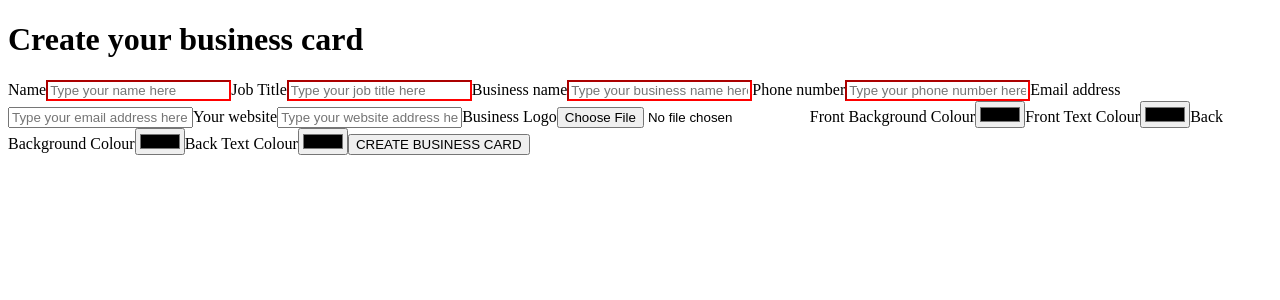
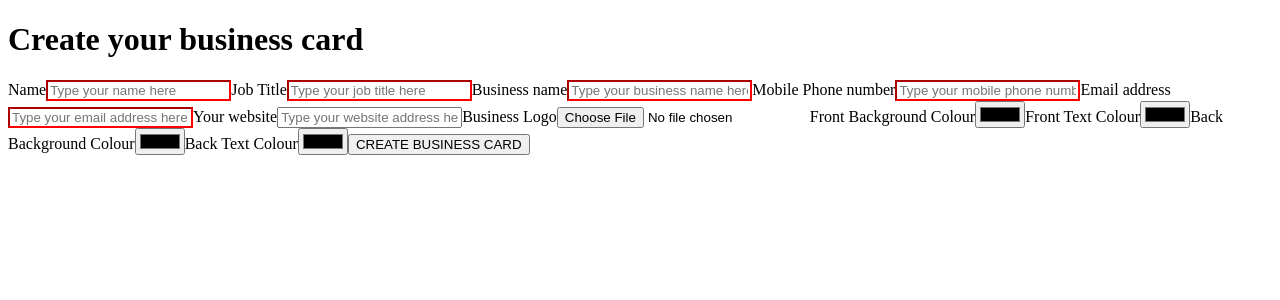
Before and after one commit to HalfElfAlistair/personalised-business-card, a React (Create React App) app: page / in a window 1280 px wide. Shown: the top 300 px of the page. Built offline with nearby package versions, Linux system fonts and the light colour scheme; no server answers.

Commit message:
adding state update and form validation for email-input, in Form.jsx

```diff
--- a/src/components/Form.jsx
+++ b/src/components/Form.jsx
@@ -7,14 +7,25 @@ const Form = () => {
     const [job, setJob] = useState("")
     const [business, setBusiness] = useState("")
     const [phone, setPhone] = useState("")
+    const [email, setEmail] = useState("")
 
     const basicValidation = (str) => {
+         // checks length of string to ensure input has been filled and return "valid" or "invalid" for the className
         return (str.length > 0) ? "valid" : "invalid"
     }
 
     const phoneValidation = (str) => {
+        // perform regex check for valid uk mobile phone string and return "valid" or "invalid" for the className
         return (/^[0][7][^0|2]\d{2}(\s|-)?\d{3}(\s|-)?\d{3}$/.test(str) === true) ? "valid" : "invalid";
     }
+
+    const emailValidation = (str) => {
+        // perform regex check for valid email string and return "valid" or "invalid" for the className
+        return (/^[\w-\.]+@([\w-]+\.)+[\w-]{2,4}$/.test(str) === true) ? "valid" : "invalid";
+    }
+
+
+    // each form input will update their respecive state values with onChange, and some will perform validation checks
 
     return <form>
         <label htmlFor="name-input">Name</label>
@@ -26,11 +37,11 @@ const Form = () => {
         <label htmlFor="business-input">Business name</label>
         <input className={basicValidation(business)} type="text"  id="business-input" name="business-input" placeholder="Type your business name here" onChange={(e) => setBusiness(e.target.value)} ></input>
 
-        <label htmlFor="phone-input">Phone number</label>
-        <input className={phoneValidation(phone)} type="text"  id="phone-input" name="phone-input" placeholder="Type your phone number here" onChange={(e) => setPhone(e.target.value)} ></input>
+        <label htmlFor="phone-input">Mobile Phone number</label>
+        <input className={phoneValidation(phone)} type="text"  id="phone-input" name="phone-input" placeholder="Type your mobile phone number here" onChange={(e) => setPhone(e.target.value)} ></input>
 
         <label htmlFor="email-input">Email address</label>
-        <input type="text"  id="email-input" name="email-input" placeholder="Type your email address here" ></input>
+        <input className={emailValidation(email)} type="text"  id="email-input" name="email-input" placeholder="Type your email address here" onChange={(e) => setEmail(e.target.value)} ></input>
 
         <label htmlFor="website-input">Your website</label>
         <input type="text"  id="website-input" name="website-input" placeholder="Type your website address here" ></input>
```
